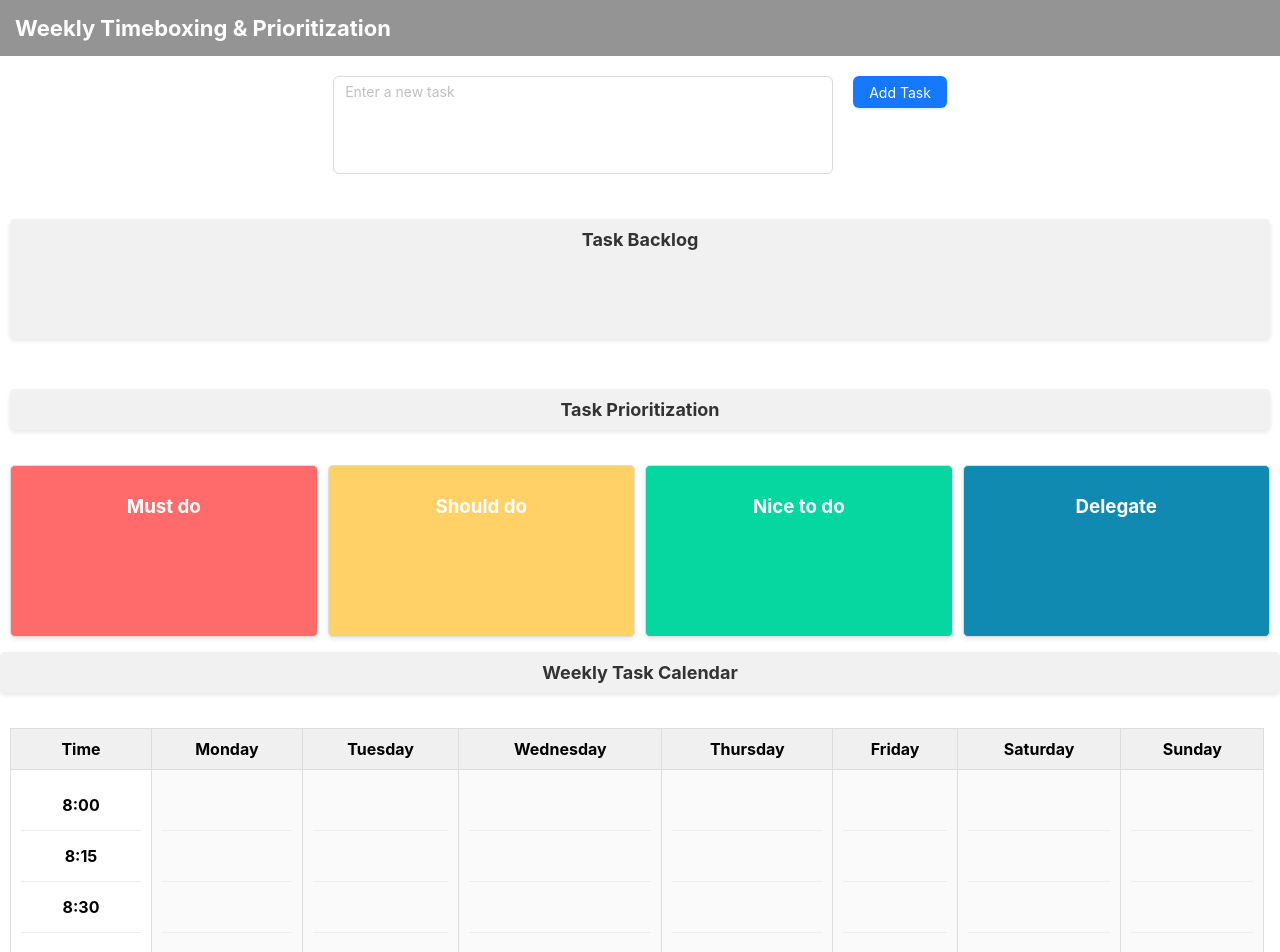
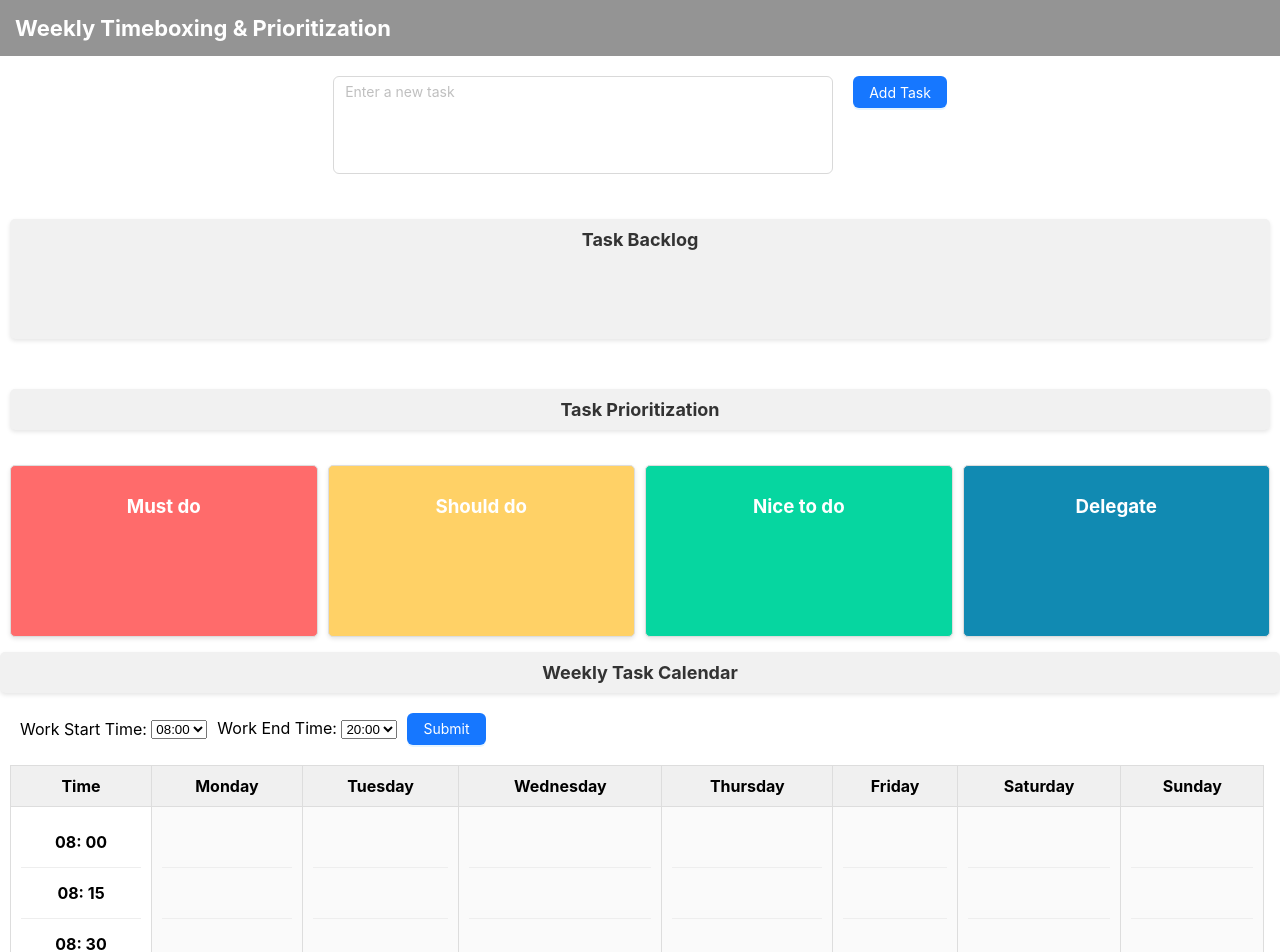
Before and after one commit to Saeed-Mujawar/TimeBoxify, a React (Create React App) app: page / in a window 1280 px wide. Shown: the top 952 px of the page. Built offline with nearby package versions, Linux system fonts and the light colour scheme.

Commit message:
Added input fields for start and end times

```diff
--- a/src/components/Calendar.jsx
+++ b/src/components/Calendar.jsx
@@ -1,12 +1,43 @@
 import React, { useState } from 'react';
 import Task from './Task'; // Import Task component
+import { Button } from 'antd';
 
 const Calendar = ({ tasks, moveTask, deleteTask, updateTaskInList }) => {
   const days = ['Monday', 'Tuesday', 'Wednesday', 'Thursday', 'Friday', 'Saturday', 'Sunday'];
-  const hours = Array.from({ length: 13 }, (_, i) => i + 8); // 8:00 AM to 8:00 PM
+
+    // Function to generate work hours array based on user input
+    const generateWorkHours = (start, end) => {
+        const hoursArray = [];
+        for (let hour = start; hour < end; hour++) {
+          hoursArray.push(`${hour < 10 ? '0' + hour : hour}:`);
+        }
+        return hoursArray;
+      };
+
+  // State to store user's work hours
+  const [workStart, setWorkStart] = useState(8); // Default start hour (8:00 AM)
+  const [workEnd, setWorkEnd] = useState(20); // Default end hour (8:00 PM)
+  const [hours, setHours] = useState(generateWorkHours(workStart, workEnd)); // Dynamic hours array
+  const [expandedTaskId, setExpandedTaskId] = useState(null);
+
+
+
+  // Handle user input for work start time
+  const handleStartTimeChange = (e) => {
+    setWorkStart(Number(e.target.value));
+  };
+
+  // Handle user input for work end time
+  const handleEndTimeChange = (e) => {
+    setWorkEnd(Number(e.target.value));
+  };
+
+  // Handle form submit to update the hours array
+  const handleSubmit = () => {
+    setHours(generateWorkHours(workStart, workEnd)); // Update the hours based on user input
+  };
+
   const timeSlots = ['00', '15', '30', '45']; // 15-minute intervals
-
-  const [expandedTaskId, setExpandedTaskId] = useState(null);
 
   // Handle dragging tasks into a specific day and time slot
   const handleDrop = (e, day, hour, slot) => {
@@ -19,6 +50,36 @@ const Calendar = ({ tasks, moveTask, deleteTask, updateTaskInList }) => {
   return (
     <>
       <h2 className="prioritization-heading">Weekly Task Calendar</h2>
+
+      {/* Input fields to set work hours (only hours, no minutes) */}
+      <div style={{ marginTop: '20px', marginLeft: '20px' }}>
+        <label>Work Start Time: </label>
+        <select value={workStart} onChange={handleStartTimeChange}>
+          {Array.from({ length: 24 }, (_, index) => (
+            <option key={index} value={index}>
+              {index < 10 ? `0${index}` : index}:00
+            </option>
+          ))}
+        </select>
+
+        <label style={{ marginLeft: '10px' }}>Work End Time: </label>
+        <select value={workEnd} onChange={handleEndTimeChange}>
+          {Array.from({ length: 24 }, (_, index) => (
+            <option key={index} value={index + 1}>
+              {index + 1 < 10 ? `0${index + 1}` : index + 1}:00
+            </option>
+          ))}
+        </select>
+
+        <Button
+          type="primary"
+          onClick={handleSubmit}
+          style={{ marginLeft: '10px' }}
+        >
+          Submit
+        </Button>
+      </div>
+
       <div className="calendar" style={{ width: '98%', overflowX: 'auto', padding: '10px' }}>
         <table className="calendar-table" style={{ width: '100%', borderCollapse: 'collapse' }}>
           <thead>
@@ -42,11 +103,11 @@ const Calendar = ({ tasks, moveTask, deleteTask, updateTaskInList }) => {
                   }}>
                     {timeSlots.map(slot => (
                       <div style={{
-                        height: '50px', // Each slot is 20px tall
-                        borderBottom: '1px solid #eee', // Visual separator for slots
+                        height: '50px',
+                        borderBottom: '1px solid #eee',
                         position: 'relative',
-                        alignContent:'center'
-                      }} key={slot}>{`${hour}:${slot}` }</div>
+                        alignContent: 'center'
+                      }} key={slot}>{hour} {slot}</div>
                     ))}
                   </td>
                   {days.map((day) => (
@@ -66,12 +127,12 @@ const Calendar = ({ tasks, moveTask, deleteTask, updateTaskInList }) => {
                         <div
                           key={`${day}-${hour}:${slot}`}
                           style={{
-                            height: '50px', // Each slot is 20px tall
-                            borderBottom: '1px solid #eee', // Visual separator for slots
+                            height: '50px',
+                            borderBottom: '1px solid #eee',
                             position: 'relative',
                           }}
                           onDragOver={(e) => e.preventDefault()}
-                          onDrop={(e) => handleDrop(e, day, hour, slot)} // Handle drop for specific slot
+                          onDrop={(e) => handleDrop(e, day, hour, slot)}
                         >
                           {/* Task rendering for each 15-minute slot */}
                           {tasks
```
